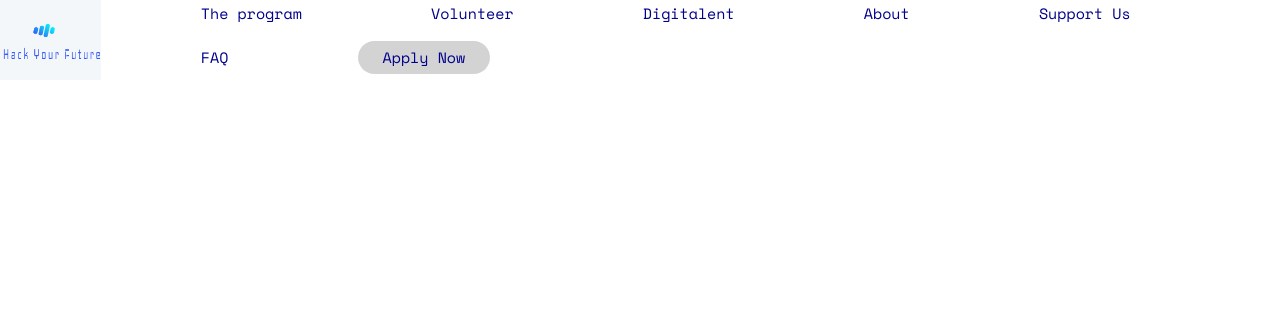
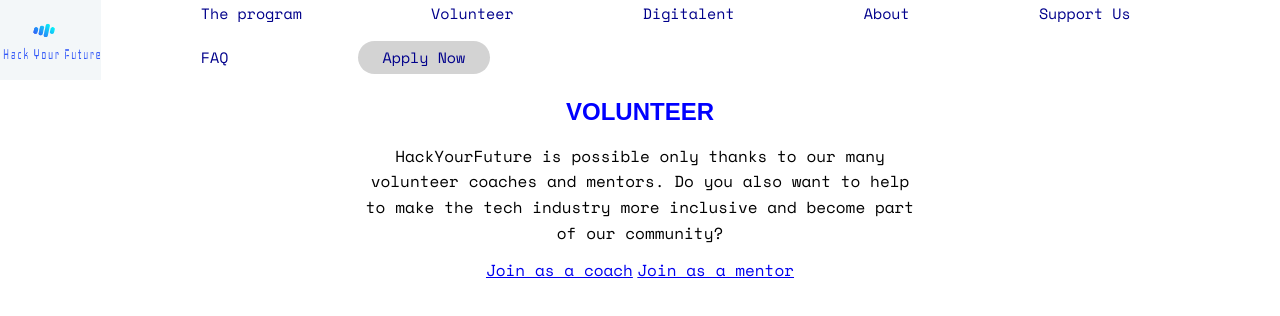
Before and after one commit to HYF-Class21/agile-development-group1-hyf-redesign, a website: page pages/volunteer-page.html in a window 1280 px wide. Drawn offline with nearby package versions, Linux system fonts and the light colour scheme; a web font is replaced by a local one.

Commit message:
added first section of main

```diff
--- a/pages/volunteer-page.html
+++ b/pages/volunteer-page.html
@@ -38,5 +38,28 @@
         </ul>
       </nav>
     </div>
+
+    <!-- volunteer section-->
+
+    <section class="join-as-volunteer">
+      <div class="mentors">
+        <div class="header">
+          <h2>Volunteer</h2>
+          <p class="text">
+            HackYourFuture is possible only thanks to our many
+            <br />volunteer coaches and mentors. Do you also want to help<br />
+            to make the tech industry more inclusive and become part
+            <br />of our community? <br />
+          </p>
+          <div class="sign-up">
+            <a href="https://form.typeform.com/to/yfzzQxtI">Join as a coach</a>
+            <a
+              href="https://docs.google.com/forms/d/e/1FAIpQLSdsTmIgbCA2X02NUFsVSE-BQJIx6_KWpABujlZYA9PP8JgHJg/viewform"
+              >Join as a mentor</a
+            >
+          </div>
+        </div>
+      </div>
+    </section>
   </body>
 </html>
--- a/styles/index.css
+++ b/styles/index.css
@@ -1079,3 +1079,21 @@
   margin: 13px;
   letter-spacing: 3px;
 }
+
+/* Volunter-page */
+
+/* Join-as-a-volunteer */
+
+.mentors {
+  text-align: center;
+}
+
+p.text {
+  line-height: 160%;
+  font-family: space mono;
+}
+
+h2 {
+  color: blue;
+  text-transform: uppercase;
+}
```
